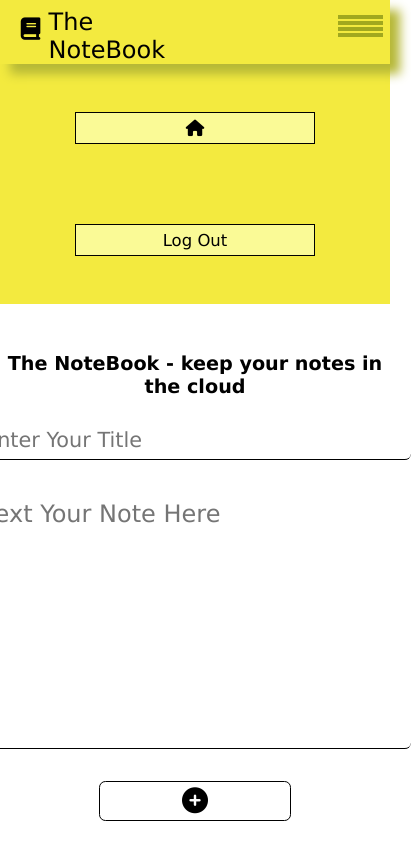
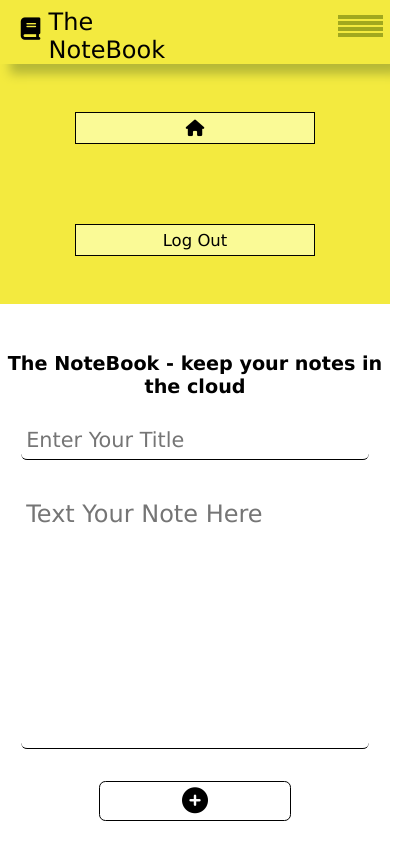
Before and after one commit to mdshoaibakhtar/The-Take-Book, a React (Create React App) app in the folder client/: page / in a window 390 px wide. Shown: the top 860 px of the page, 411 px wide, since content can reach past the window. Built offline with nearby package versions, Linux system fonts and the light colour scheme; no server answers; sample sign-in values are in the browser's storage.

Commit message:
make it better

```diff
--- a/client/src/Components/Home.jsx
+++ b/client/src/Components/Home.jsx
@@ -16,12 +16,19 @@ export default function Home() {
         }
     }, [])
 
+    let str;
     const [note, setnote] = useState({ title: "", description: "" });
 
     const handleClick = (e) => {
         addNote(note.title, note.description);
         getNote();
         setnote({ title: "", description: "" })
+        if((note.title).length >10){
+            console.log('10se jyada hai');
+            str = note.title.slice(0,1);
+            console.log(str);
+
+        }
     }
     const handleChange = (e) => {
         setnote({ ...note, [e.target.name]: e.target.value })
--- a/client/src/Style/Home.css
+++ b/client/src/Style/Home.css
@@ -80,7 +80,7 @@
 
 .card {
     /* border:1px solid red; */
-    border:none;
+    border: none;
     border-bottom: 1px solid rgb(0, 0, 0);
     width: 25rem;
     text-transform: capitalize;
@@ -90,21 +90,44 @@
     height: 10rem;
     padding: 0.3rem 0.4rem;
     display: grid;
-    /* overflow:auto; */
+    overflow: scroll;
+    overflow-x: hidden;
+    overflow-y: scroll;
     /* overflow-wrap: break-word; */
     grid-template-rows: 0.7fr 2fr 0.8fr;
 }
-
-.ctitle{
-    /* overflow-wrap: break-word; */
-    overflow: hidden;
+.card::-webkit-scrollbar {
+    height: 1px;
+    /* height of horizontal scrollbar ← You're missing this */
+    width: 2px;
+    background: #000;
+    /* width of vertical scrollbar */
+    /* border: 1px solid #d5d5d5; */
 }
 
-.card h1{
+.ctitle {
+    overflow-wrap: break-word;
+    overflow: scroll;
+    overflow-x: scroll;
+    overflow-y: hidden;
+    height: 2rem;
+}
+.ctitle::-webkit-scrollbar {
+    height: 1px;
+    /* height of horizontal scrollbar ← You're missing this */
+    width: 2px;
+    background: #000;
+    /* width of vertical scrollbar */
+    /* border: 1px solid #d5d5d5; */
+}
+
+.card h1 {
     /* color: red;
     border: 1px solid red; */
     display: flex;
-    overflow: hidden;
+    /* overflow: scroll;
+    overflow-y: scroll;
+    overflow-x: hidden; */
     /* border: 1px solid white; */
     width: 22rem;
     /* overflow-wrap: break-word; */
@@ -114,26 +137,30 @@
 .card p {
     font-size: 1.4rem;
     /* overflow: scroll; */
-    overflow-x: hidden;
+    /* overflow-x: hidden;
     overflow-y: auto;
-    position: relative;
+    position: relative; */
 
 
 }
 
 .card p::-webkit-scrollbar {
-    height: 4px;              /* height of horizontal scrollbar ← You're missing this */
+    height: 4px;
+    /* height of horizontal scrollbar ← You're missing this */
     width: 2px;
-    background: #000;          /* width of vertical scrollbar */
+    background: #000;
+    /* width of vertical scrollbar */
     /* border: 1px solid #d5d5d5; */
 }
-.card-top{
+
+.card-top {
     display: grid;
     grid-template-columns: 1fr 0.5fr;
     text-align: start;
     /* overflow-wrap: break-word; */
 }
-.card-top .dlt{
+
+.card-top .dlt {
     /* border: 1px solid red; */
     width: 3rem;
     display: grid;
@@ -165,22 +192,26 @@
     }
 
 }
+
 @media (max-width:1350px) {
 
-.ntitle{
+    .ntitle {
         width: 150vh;
     }
-#note{
+
+    #note {
         width: 150vh;
     }
 
 }
+
 @media (max-width:895px) {
 
-.ntitle{
+    .ntitle {
         width: 130vh;
     }
-#note{
+
+    #note {
         width: 130vh;
     }
 
@@ -191,23 +222,28 @@
         grid-template-columns: 1fr;
         color: rgb(0, 0, 0);
     }
-.card{
+
+    .card {
         width: 120vh;
     }
 }
+
 @media (max-width:766px) {
-  .container{
+    .container {
         /* border: 1px solid red; */
     }
-.ntitle{
+
+    .ntitle {
         width: 100vh;
         justify-self: center;
     }
-#note{
+
+    #note {
         width: 100vh;
         justify-self: center;
     }
-.saveBtn{
+
+    .saveBtn {
         justify-self: center;
     }
 
@@ -218,14 +254,15 @@
         grid-template-columns: 1fr;
         color: rgb(0, 0, 0);
     }
-.card{
+
+    .card {
         width: 100vh;
     }
 
 }
 
-@media (max-width:650px){
-    .container{
+@media (max-width:650px) {
+    .container {
         display: flex;
         flex-direction: column;
         align-items: center;
@@ -233,33 +270,46 @@
         justify-content: center;
     }
 
-    .container h1{
+    .container h1 {
         font-size: 1.5rem;
     }
-    .ntitle{
-        width: 80vh;
+
+    .ntitle {
+        width: 27rem;
     }
-    #note{
-        width: 80vh;
+
+    #note {
+        width: 27rem;
     }
-    .card{
-        width: 75vh;
+
+    .card {
+        width: 25rem;
         /* border: 1px solid red; */
+    }
+    .card h1{
+    /* border: 1px solid red; */
+    width: 22rem;
+    }
+    .card .dlt{
+        color: rgb(0, 0, 0);
     }
 }
 
-@media (max-width:470px){
+@media (max-width:470px) {
 
-    .container h1{
+    .container h1 {
         font-size: 1.2rem;
     }
-    .ntitle{
+
+    .ntitle {
         width: 60vh;
     }
-    #note{
+
+    #note {
         width: 55vh;
     }
-    .card{
+
+    .card {
         width: 75vh;
         justify-self: center;
         /* border: 1px solid red; */
@@ -267,40 +317,47 @@
 }
 
 
-@media (max-width:466px){
+@media (max-width:466px) {
 
-    .container h1{
+    .container h1 {
         font-size: 1.2rem;
     }
-    .ntitle{
+
+    .ntitle {
         width: 65vh;
     }
-    #note{
+
+    #note {
         width: 65vh;
     }
-    .card{
-        width: 73vh;
+
+    .card {
+        width: 50vh;
     }
 }
 
-@media (max-width:450px){
-    .container h1{
+@media (max-width:450px) {
+    .container h1 {
         font-size: 1.2rem;
     }
-    .ntitle{
-        width: 50vh;
+
+    .ntitle {
+        width: 42vh;
     }
-    #note{
-        width: 50vh;
+
+    #note {
+        width: 42vh;
     }
-    .card{
-        width: 65vh;
+
+    .card {
+        width: 42vh;
     }
-    .card h1{
+
+    .card h1 {
         /* color: red;
         border: 1px solid red; */
         display: flex;
-        overflow: hidden;
+        /* overflow: hidden; */
         /* border: 1px solid white; */
         width: 18rem;
         /* overflow-wrap: break-word; */
@@ -308,26 +365,30 @@
     }
 }
 
-@media (max-width:400px){
-    .container h1{
+@media (max-width:400px) {
+    .container h1 {
         font-size: 1.2rem;
     }
-    .ntitle{
-        width: 50vh;
+
+    .ntitle {
+        width: 42vh;
     }
-    #note{
-        width: 50vh;
+
+    #note {
+        width: 42vh;
     }
-    .card{
-        width: 55vh;
+
+    .card {
+        width: 42vh;
     }
-    .card h1{
+
+    .card h1 {
         /* color: red;
         border: 1px solid red; */
         display: flex;
-        overflow: hidden;
+        /* overflow: hidden; */
         /* border: 1px solid white; */
-        width: 15rem;
+        width: 18rem;
         /* overflow-wrap: break-word; */
         /* white-space: initial; */
     }
@@ -336,48 +397,82 @@
 
 
 
-@media(max-height:745px){
-  #note{
+@media(max-height:745px) {
+    #note {
         width: 36rem;
     }
-  .ntitle{
+
+    .ntitle {
         width: 36rem;
     }
-  .card{
+
+    .card {
         width: 25rem;
     }
 }
-@media(max-height:745px){
-    @media(max-width:600px){
-        #note{
+
+@media(max-height:745px) {
+    @media(max-width:600px) {
+        #note {
             width: 26rem;
         }
-        .ntitle{
+
+        .ntitle {
             width: 26rem;
         }
-        .card{
+
+        .card {
             width: 26rem;
         }
     }
 }
-@media(max-height:745px){
-    @media(max-width:508px){
-        #note{
+
+@media(max-height:745px) {
+    @media(max-width:508px) {
+        #note {
             width: 26rem;
         }
-        .ntitle{
+
+        .ntitle {
             width: 26rem;
         }
-        .card{
+
+        .card {
             width: 22rem;
+            /* background: #000; */
         }
-        .card h1{
+
+        .card h1 {
             width: 18rem;
         }
     }
 }
-@media(max-height:1599px){
-    @media(max-width:1500px) {
 
+@media(max-height:850px) {
+    @media(max-width:400px) {
+
+        .card {
+            background: rgb(200, 200, 200);
+            width: 20rem;
+        }
+
+        .ntitle {
+            width: 40vh;
+        }
+
+        #note {
+            width: 40vh;
+        }
+
+        .note-container {
+            padding: 2rem 0;
+        }
+
+        .card h1 {
+            width: 17rem;
+            /* overflow: scroll;
+            overflow-y: scroll;
+            overflow-x: hidden; */
         }
     }
+}
```
Lines whose indentation alone changed are shown as unchanged.
